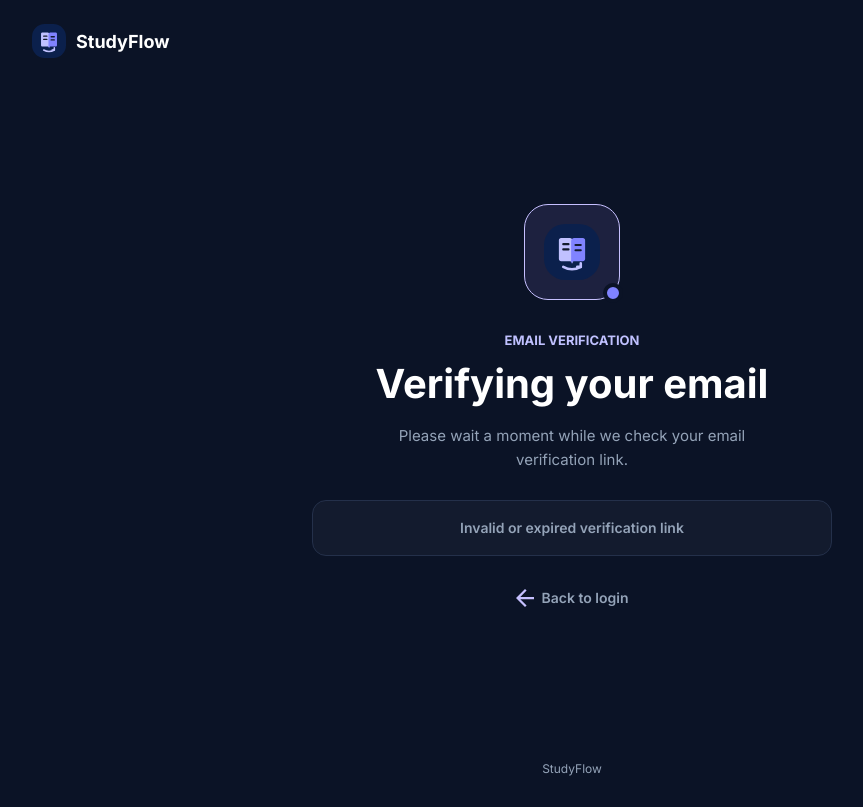
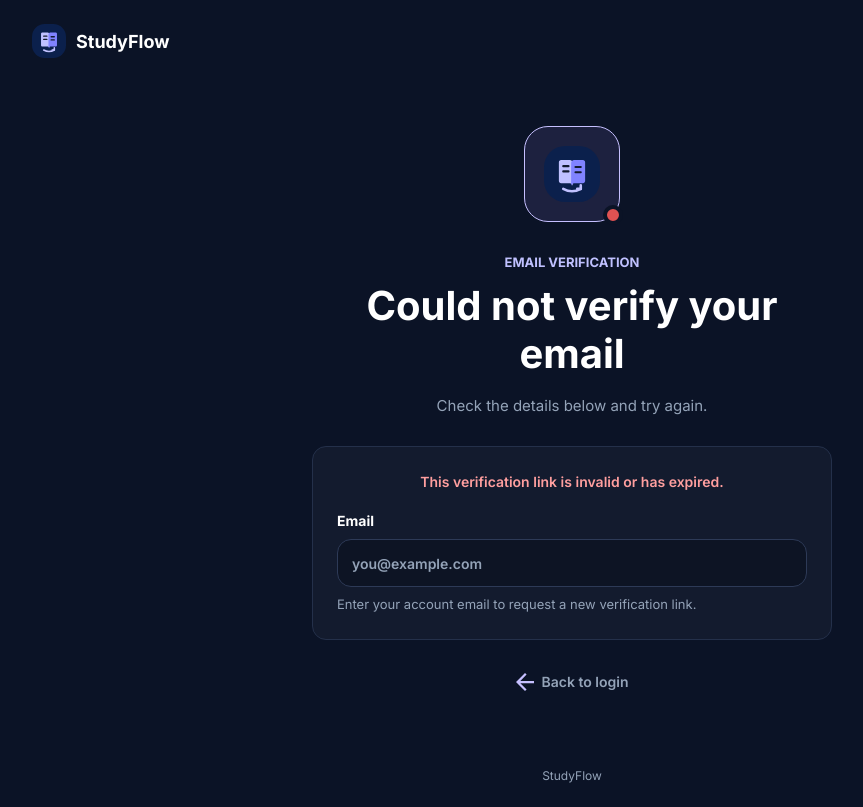
Before and after one commit to Nksqlssss/StudyFlow, a SvelteKit app in the folder frontend/: page /verify-email in a window 1280 px wide. Shown: the whole page, without its empty margins (68-931 px from the left). Built offline with nearby package versions, Linux system fonts and the light colour scheme; no server answers.

Commit message:
feat(auth): add email verification recovery flow

```diff
--- a/frontend/src/lib/i18n/translations.ts
+++ b/frontend/src/lib/i18n/translations.ts
@@ -64,6 +64,16 @@ export const translations = {
 		'auth.verify.description': 'Подождите немного, пока мы проверим ссылку подтверждения вашего email.',
 		'auth.verify.pending': 'Проверяем ссылку подтверждения...',
 		'auth.verify.backToLogin': 'Вернуться ко входу',
+		'auth.verify.successTitle': 'Почта подтверждена',
+		'auth.verify.errorTitle': 'Не удалось подтвердить почту',
+		'auth.verify.successDescription': 'Ваш email подтверждён. Теперь вы можете войти в StudyFlow.',
+		'auth.verify.errorDescription': 'Посмотрите причину ниже и попробуйте ещё раз.',
+		'auth.verify.invalid': 'Ссылка подтверждения недействительна или срок её действия истёк.',
+		'auth.verify.networkError': 'Не удалось подключиться к серверу. Проверьте подключение к интернету.',
+		'auth.verify.serverError': 'Произошла ошибка сервера. Попробуйте позже.',
+		'auth.verify.success': 'Email успешно подтверждён. Можно войти в аккаунт.',
+		'auth.verify.retry': 'Попробовать снова',
+		'auth.verify.emailHint': 'Введите email своего аккаунта, чтобы запросить новую ссылку подтверждения.',
 		'auth.form.name': 'Имя',
 		'auth.form.namePlaceholder': 'Имя',
 		'auth.form.email': 'Email',
@@ -363,6 +373,16 @@ export const translations = {
 		'auth.verify.description': 'Please wait a moment while we check your email verification link.',
 		'auth.verify.pending': 'Checking your verification link...',
 		'auth.verify.backToLogin': 'Back to login',
+		'auth.verify.successTitle': 'Email verified',
+		'auth.verify.errorTitle': 'Could not verify your email',
+		'auth.verify.successDescription': 'Your email is verified. You can now log in to StudyFlow.',
+		'auth.verify.errorDescription': 'Check the details below and try again.',
+		'auth.verify.invalid': 'This verification link is invalid or has expired.',
+		'auth.verify.networkError': 'Could not connect to the server. Check your internet connection.',
+		'auth.verify.serverError': 'A server error occurred. Please try again later.',
+		'auth.verify.success': 'Email verified successfully. You can now log in.',
+		'auth.verify.retry': 'Try again',
+		'auth.verify.emailHint': 'Enter your account email to request a new verification link.',
 		'auth.form.name': 'Name',
 		'auth.form.namePlaceholder': 'Name',
 		'auth.form.email': 'Email',
@@ -660,6 +680,16 @@ export const translations = {
 		'auth.verify.description': 'Poczekaj chwilę, sprawdzamy link potwierdzający Twój adres email.',
 		'auth.verify.pending': 'Sprawdzanie linku potwierdzającego...',
 		'auth.verify.backToLogin': 'Wróć do logowania',
+		'auth.verify.successTitle': 'Email potwierdzony',
+		'auth.verify.errorTitle': 'Nie udało się potwierdzić adresu email',
+		'auth.verify.successDescription': 'Twój email został potwierdzony. Możesz teraz zalogować się do StudyFlow.',
+		'auth.verify.errorDescription': 'Sprawdź szczegóły poniżej i spróbuj ponownie.',
+		'auth.verify.invalid': 'Link potwierdzający jest nieprawidłowy lub wygasł.',
+		'auth.verify.networkError': 'Nie udało się połączyć z serwerem. Sprawdź połączenie z internetem.',
+		'auth.verify.serverError': 'Wystąpił błąd serwera. Spróbuj ponownie później.',
+		'auth.verify.success': 'Email został potwierdzony. Możesz się zalogować.',
+		'auth.verify.retry': 'Spróbuj ponownie',
+		'auth.verify.emailHint': 'Wpisz email swojego konta, aby poprosić o nowy link potwierdzający.',
 		'auth.form.name': 'Imię',
 		'auth.form.namePlaceholder': 'Imię',
 		'auth.form.email': 'Email',
--- a/frontend/src/routes/verify-email/+page.svelte
+++ b/frontend/src/routes/verify-email/+page.svelte
@@ -3,6 +3,7 @@
 	import { page } from '$app/state';
 	import { verifyEmail } from '$lib/api/auth';
 	import { ApiError } from '$lib/api/client';
+	import ResendVerification from '$lib/components/auth/ResendVerification.svelte';
 	import { translate, type TranslationKey } from '$lib/i18n';
 	import { settings } from '$lib/stores/settings';
 	import { onMount } from 'svelte';
@@ -14,8 +15,9 @@
 
 	let status = $state<'pending' | 'success' | 'error'>('pending');
 	let errorType = $state<VerificationError | null>(null);
+	let email = $state('');
+	let isEmailValid = $derived(/^[^\s@]+@[^\s@]+\.[^\s@]+$/.test(email.trim()));
 
-	onMount(() => {
 	async function confirmEmail() {
 		if (!token) {
 			status = 'error';
@@ -43,12 +45,13 @@
 		}
 	}
 
+	onMount(() => {
 		void confirmEmail();
 	});
 </script>
 
 <svelte:head>
-	<title>{t('auth.verify.title')} | StudyFlow</title>
+	<title>{t('auth.verify.eyebrow')} | StudyFlow</title>
 </svelte:head>
 
 <main class="verification-page">
@@ -59,30 +62,46 @@
 		</a>
 	</header>
 
-	<section class="verification-content" aria-labelledby="verification-title">
+	<section class="verification-content" class:is-success={status === 'success'} class:is-error={status === 'error'} aria-labelledby="verification-title">
 		<div class="verification-mark" aria-hidden="true">
 			<img src="/icons/studyFlow.svg" alt="" width="56" height="56" />
 			<span class="status-indicator"></span>
 		</div>
 
 		<p class="eyebrow">{t('auth.verify.eyebrow')}</p>
-		<h1 id="verification-title">{t('auth.verify.title')}</h1>
-		<p class="description">{t('auth.verify.description')}</p>
+		<h1 id="verification-title">
+			{t(status === 'success' ? 'auth.verify.successTitle' : status === 'error' ? 'auth.verify.errorTitle' : 'auth.verify.title')}
+		</h1>
+		<p class="description">
+			{t(status === 'success' ? 'auth.verify.successDescription' : status === 'error' ? 'auth.verify.errorDescription' : 'auth.verify.description')}
+		</p>
 
-		<div class="verification-status" role="status">
+		<div class="verification-status" class:is-pending={status === 'pending'}>
 			{#if status === 'error'}
 				{#if errorType === 'invalid'}
-					<p>Invalid or expired verification link</p>
+					<p class="status-message" role="alert">{t('auth.verify.invalid')}</p>
+					<div class="email-field">
+						<label for="verification-email">{t('auth.form.email')}</label>
+						<input id="verification-email" type="email" bind:value={email} placeholder="you@example.com" autocomplete="email" aria-describedby="verification-email-hint" />
+						<p id="verification-email-hint" class="email-hint">{t('auth.verify.emailHint')}</p>
+					</div>
+					{#if isEmailValid}
+						{#key email.trim().toLowerCase()}
+							<ResendVerification {email} />
+						{/key}
+					{/if}
 				{:else if errorType === 'network'}
-					<p>Unable to connect to the server</p>
+					<p class="status-message" role="alert">{t('auth.verify.networkError')}</p>
+					<button type="button" onclick={confirmEmail}>{t('auth.verify.retry')}</button>
 				{:else}
-					<p>Something went wrong. Please try again</p>
+					<p class="status-message" role="alert">{t('auth.verify.serverError')}</p>
+					<button type="button" onclick={confirmEmail}>{t('auth.verify.retry')}</button>
 				{/if}
 			{:else if status === 'pending'}
 				<span class="spinner" aria-hidden="true"></span>
-				<span>{t('auth.verify.pending')}</span>
+				<span role="status">{t('auth.verify.pending')}</span>
 			{:else}
-				<p>Email verified successfully! You can now log in.</p>
+				<p class="status-message" role="status">{t('auth.verify.success')}</p>
 			{/if}
 		</div>
 
@@ -149,6 +168,14 @@
 		background-color: var(--accent-primary);
 	}
 
+	.is-success .status-indicator {
+		background-color: var(--accent-success);
+	}
+
+	.is-error .status-indicator {
+		background-color: var(--accent-red);
+	}
+
 	.eyebrow {
 		margin: 0 0 12px;
 		color: var(--text-accent);
@@ -173,13 +200,12 @@
 	}
 
 	.verification-status {
-		display: flex;
-		align-items: center;
-		justify-content: center;
-		gap: 12px;
+		display: grid;
+		gap: 18px;
 		width: 100%;
+		min-width: 0;
 		min-height: 56px;
-		padding: 14px 18px;
+		padding: 24px;
 		border: 1px solid var(--border-primary);
 		border-radius: 14px;
 		background-color: var(--surface-primary);
@@ -187,6 +213,85 @@
 		font-size: 14px;
 		font-weight: 600;
 		line-height: 1.5;
+	}
+
+	.verification-status.is-pending {
+		display: flex;
+		align-items: center;
+		justify-content: center;
+		gap: 12px;
+		padding: 16px 18px;
+	}
+
+	.status-message {
+		margin: 0;
+		overflow-wrap: anywhere;
+	}
+
+	.is-error .status-message {
+		color: var(--state-danger-soft-text);
+	}
+
+	.is-success .verification-status {
+		border-color: color-mix(in srgb, var(--accent-success) 35%, transparent);
+		background-color: var(--state-success-bg);
+		color: var(--accent-success);
+	}
+
+	.email-field {
+		display: grid;
+		gap: 8px;
+		min-width: 0;
+		text-align: left;
+	}
+
+	label {
+		color: var(--text-primary);
+		font-size: 14px;
+		font-weight: 700;
+	}
+
+	input {
+		width: 100%;
+		min-width: 0;
+		min-height: 48px;
+		padding: 12px 14px;
+		border: 1px solid var(--border-secondary);
+		border-radius: 14px;
+		background-color: var(--surface-input);
+		color: var(--text-primary);
+		font: inherit;
+	}
+
+	input::placeholder {
+		color: var(--text-secondary);
+	}
+
+	.email-hint {
+		margin: 0;
+		color: var(--text-secondary);
+		font-size: 13px;
+		font-weight: 400;
+		line-height: 1.5;
+	}
+
+	button {
+		width: 100%;
+		min-height: 48px;
+		padding: 12px 16px;
+		border: 0;
+		border-radius: 14px;
+		background: var(--gradient-primary);
+		color: var(--text-on-accent);
+		font: inherit;
+		font-weight: 700;
+		cursor: pointer;
+	}
+
+	input:focus-visible,
+	button:focus-visible {
+		outline: 2px solid var(--border-accent);
+		outline-offset: 3px;
 	}
 
 	.spinner {
```
Lines whose indentation alone changed are shown as unchanged.
